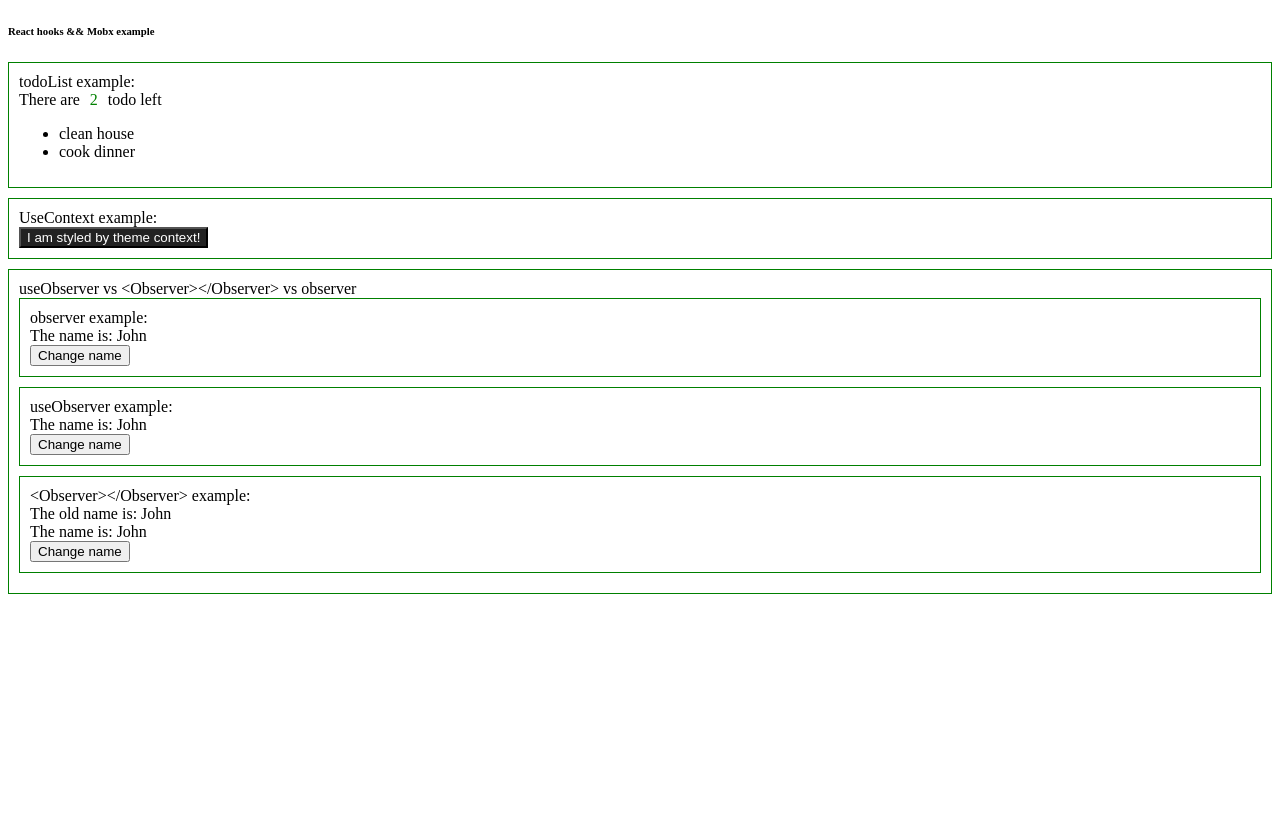
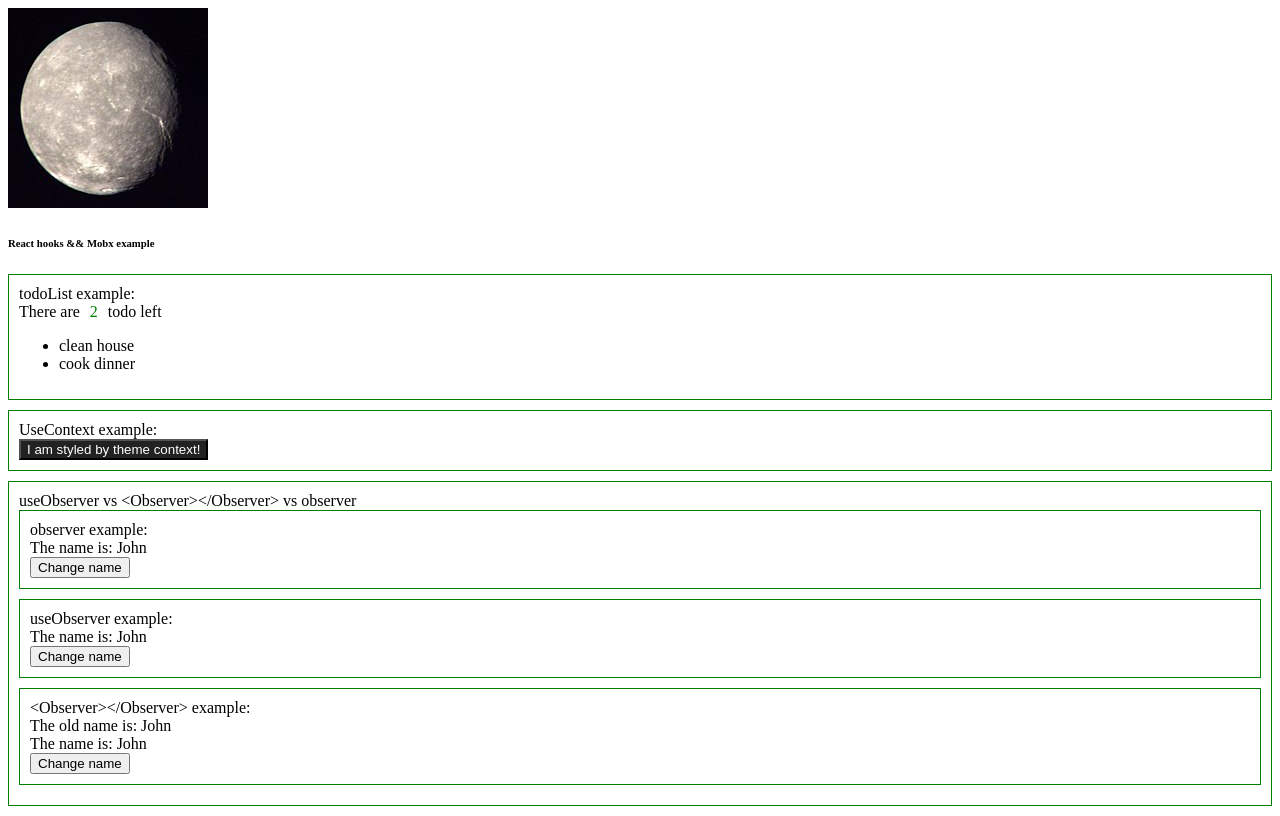
Before and after one commit to PengMQ/react-ts-webpack, a React app: page / in a window 1280 px wide. Built offline with nearby package versions, Linux system fonts and the light colour scheme.

Commit message:
[mengqiu add moon.jpg to howmpage and change the sourcmap config in webpack]

```diff
--- a/src/components/app/App.tsx
+++ b/src/components/app/App.tsx
@@ -9,12 +9,12 @@ import ObserverLowercasePerson from "../mobxFeature/observerLowercasePerson/Obse
 import ContextButton from '../button/ContextButton'
 import './App.scss'
 
-
 const App = () => {
     const todosStore = useContext(todosContext);
     console.log('<App>');
     return (
         <div>
+            <img src={require('./images/moon.jpg')} alt=""/>
             <h6>React hooks && Mobx example</h6>
 
             <div className={'block'}>
--- a/webpack.config.js
+++ b/webpack.config.js
@@ -5,7 +5,7 @@ const MiniCssExtractPlugin = require('mini-css-extract-plugin');
 module.exports = (env, argv) => {
     const isDevMode = argv.mode === 'development';
     return {
-        devtool: "source-map",
+        devtool:  isDevMode ? 'eval-cheap-module-source-map' : 'source-map',
         resolve: {
             extensions: ['.ts', '.tsx', '.js', '.scss']
         },
```
